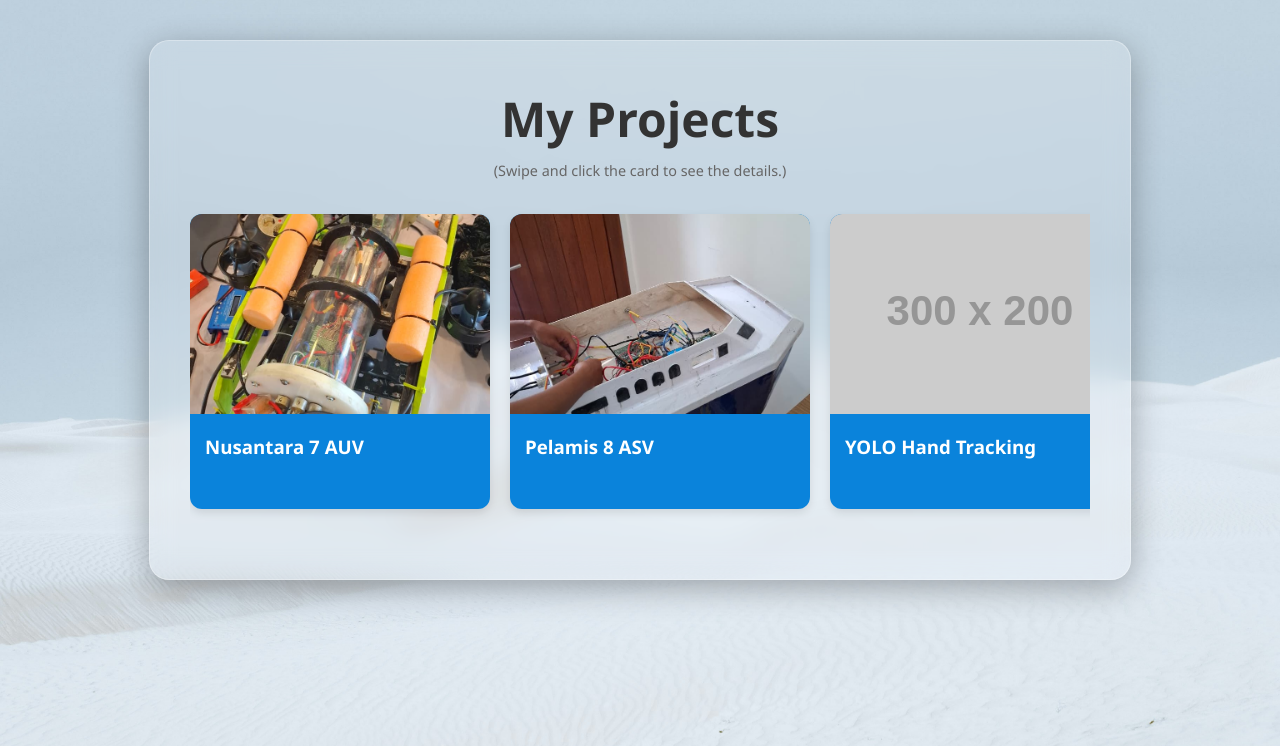
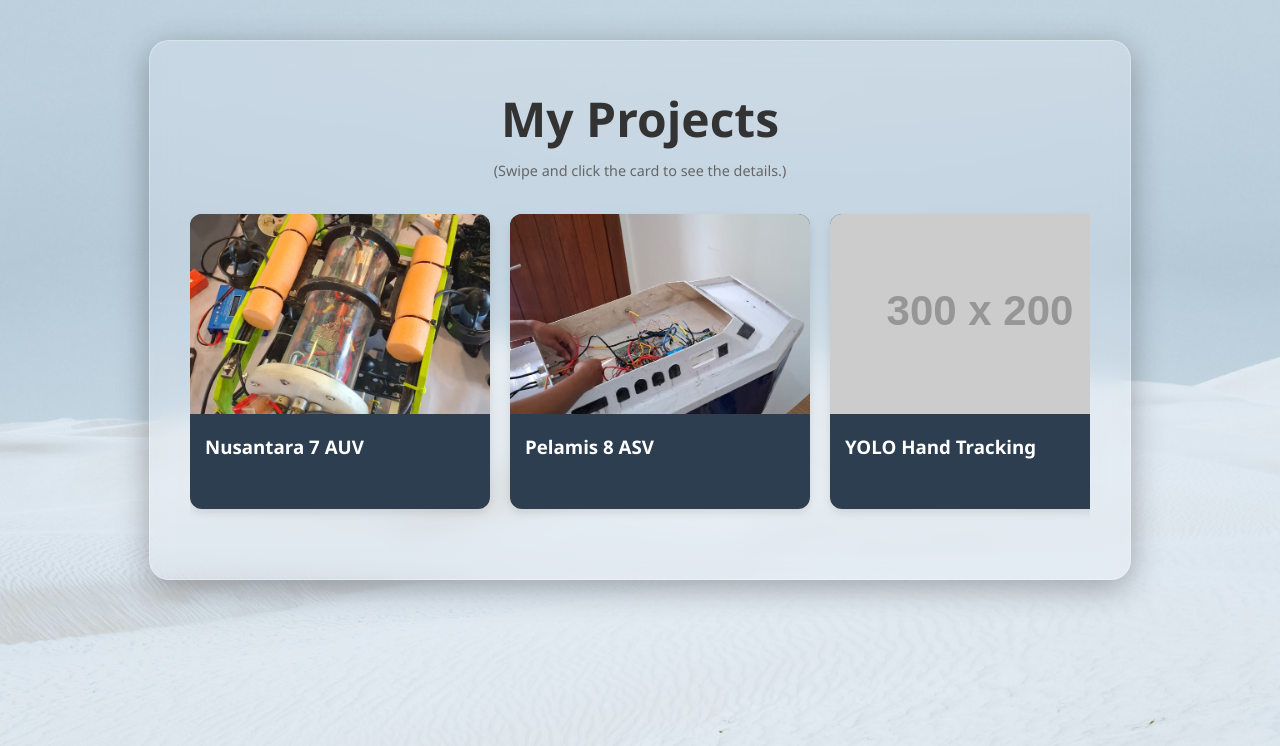
Before and after one commit to Rendy-py/Personal-Website, a Flask app: page /projects in a window 1280 px wide. Shown: the part 54-800 px from the top of the page. Run offline with Flask 3, Linux system fonts and the light colour scheme; grey boxes labelled with a size stand in for pictures from a placeholder-image service; some libraries are stand-ins or nearby versions.

Commit message:
Restore original CSS styles and layout

```diff
--- a/static/style.css
+++ b/static/style.css
@@ -9,7 +9,7 @@ body {
 
 /* Navigasi / Menu atas */
 nav {
-    background-color: #2c3e50;
+        background-color: #2c3e50;
     padding: 15px;
     text-align: center;
 }
@@ -111,7 +111,7 @@ nav a:hover {
 /* Kartu Project */
 .project-card {
     flex: 0 0 300px; /* Lebar box selalu 300px, gak akan mengecil */
-    background-color: rgb(10, 131, 219);
+    background-color: #2c3e50;
     border-radius: 12px;
     box-shadow: 0 4px 8px rgba(0,0,0,0.1);
     overflow: hidden;
```
